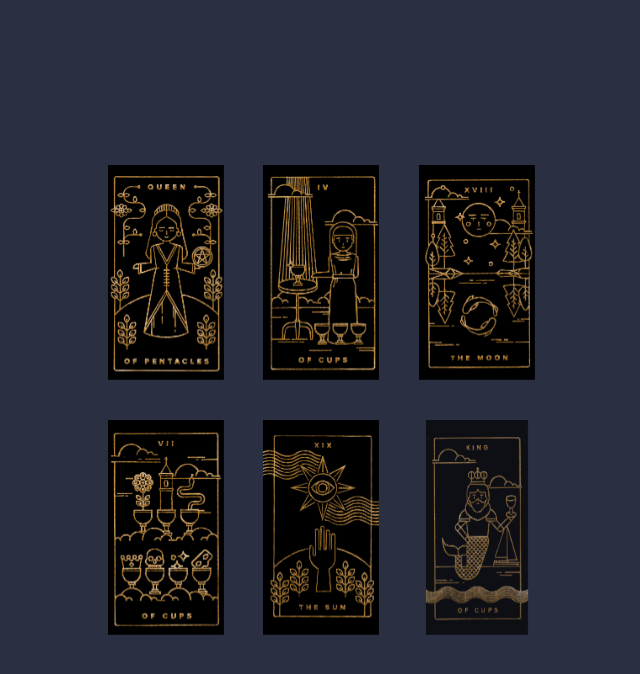
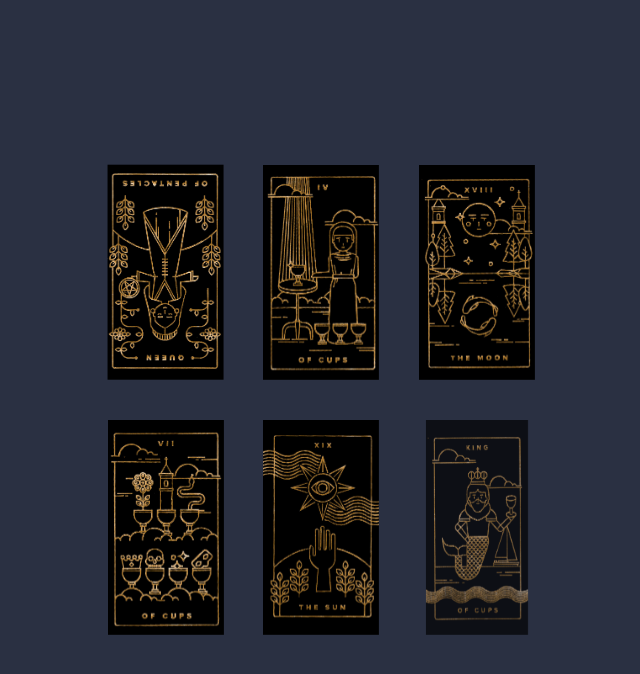
Before and after one commit to softwareengineerjoe/tarot, a React (Vite) app: page /play in a window 1280 px wide. Both pictures are taken after a click on the button "PLAY". Shown: the top 674 px of the page, without its empty margins (319-959 px from the left). Built offline with nearby package versions, Linux system fonts and the light colour scheme; a web font is replaced by a local one.

Commit message:
update render bug

```diff
--- a/src/components/GameStart.jsx
+++ b/src/components/GameStart.jsx
@@ -1,32 +1,54 @@
-import { useState, useMemo, useEffect } from "react";
+import { useState, useEffect, useRef } from "react";
 import constants from "../constants";
 import { useNavigate } from "react-router-dom";
 
 const { cups, majorArcana, pentacles, swords, wands } = constants;
-
 const allCards = [...cups, ...majorArcana, ...pentacles, ...swords, ...wands];
 
-function getRandomCards(array, count) {
+// Function to get cards with reversed state
+function getRandomCardsWithReversed(array, count) {
   const shuffled = [...array].sort(() => 0.5 - Math.random());
-  return shuffled.slice(0, count);
+  return shuffled.slice(0, count).map((card) => ({
+    card,
+    isReversed: Math.random() < 0.5,
+  }));
 }
 
 export default function GameStart() {
   const navigate = useNavigate();
-
-  const selectedCards = useMemo(() => getRandomCards(allCards, 6), []);
-  const reversedStates = useMemo(
-    () => selectedCards.map(() => Math.random() < 0.5),
-    [selectedCards]
-  );
-
+  const [cardsWithState, setCardsWithState] = useState([]);
   const [openModal, setOpenModal] = useState(false);
   const [selectedIndex, setSelectedIndex] = useState(null);
   const [isAnimating, setIsAnimating] = useState(true);
 
+  const animationTimeout = useRef(null);
+
+  function drawCards() {
+    const drawn = getRandomCardsWithReversed(allCards, 6);
+    setCardsWithState(drawn);
+    setIsAnimating(true);
+
+    if (animationTimeout.current) {
+      clearTimeout(animationTimeout.current);
+    }
+
+    animationTimeout.current = setTimeout(() => {
+      setIsAnimating(false);
+    }, 3200);
+  }
+
+  useEffect(() => {
+    drawCards();
+    return () => {
+      if (animationTimeout.current) clearTimeout(animationTimeout.current);
+    };
+  }, []);
+
   function handleOpenModal(index) {
+    if (!isAnimating) {
       setSelectedIndex(index);
       setOpenModal(true);
+    }
   }
 
   function handleCloseModal() {
@@ -34,24 +56,13 @@ export default function GameStart() {
     setSelectedIndex(null);
   }
 
-  useEffect(() => {
-    const animationDuration = 3200;
-    const timer = setTimeout(() => {
-      setIsAnimating(false);
-    }, animationDuration);
-
-    return () => clearTimeout(timer);
-  }, []);
-
   return (
     <div
       id="GameStart"
       className="font-playfair text-gray-200 bg-[#2a3042] min-h-screen flex flex-col lg:flex-row justify-between items-center"
     >
       <button
-        onClick={() => {
-          navigate("/");
-        }}
+        onClick={() => navigate("/")}
         className="uppercase text-[#8c7464] hover:text-gray-200 ease-in duration-200 text-7xl w-full hidden lg:block -rotate-90 opacity-0 animate-fadeIn"
         style={{
           animationDelay: "3s",
@@ -63,40 +74,39 @@ export default function GameStart() {
       </button>
 
       <div className="grid grid-cols-2 md:grid-cols-3 gap-10 w-full p-8 lg:p-0">
-        {selectedCards.map((card, index) => {
-          const isReversed = reversedStates[index];
-          return (
+        {cardsWithState.map(({ card, isReversed }, index) => (
           <div
             key={`${card.card}-${index}`}
             className="flex flex-col items-center justify-center"
           >
             <button
-                onClick={() => {
-                  if (!isAnimating) handleOpenModal(index);
+              onClick={() => handleOpenModal(index)}
+              disabled={isAnimating}
+            >
+              <div
+                className="animate-flipIn opacity-0"
+                style={{
+                  animationDelay: `${index * 0.5}s`,
+                  animationFillMode: "forwards",
                 }}
-                disabled={isAnimating}
               >
                 <img
                   src={card.img}
                   alt={card.card}
-                  className={`w-48 h-auto object-contain animate-flipIn opacity-0`}
+                  className="w-48 h-auto object-contain transition-transform duration-700"
                   style={{
-                    transform: isReversed ? "rotate(180deg)" : "none",
-                    animationDelay: `${index * 0.5}s`,
-                    animationFillMode: "forwards",
+                    transform: isReversed ? "rotate(180deg)" : "rotate(0deg)",
                     pointerEvents: isAnimating ? "none" : "auto",
                   }}
                 />
+              </div>
             </button>
           </div>
-          );
-        })}
+        ))}
       </div>
 
       <button
-        onClick={() => {
-          window.location.reload();
-        }}
+        onClick={drawCards}
         className="uppercase text-[#8c7464] hover:text-gray-200 ease-in duration-200 text-7xl w-full hidden lg:block rotate-90 opacity-0 animate-fadeIn"
         style={{
           animationDelay: "3s",
@@ -109,9 +119,7 @@ export default function GameStart() {
 
       <div className="grid md:grid-cols-2 w-full lg:hidden">
         <button
-          onClick={() => {
-            navigate("/");
-          }}
+          onClick={() => navigate("/")}
           className="border md:border-2 py-4 md:py-12 text-gray-200 uppercase bg-[#8c7464] text-xl md:text-3xl w-full lg:hidden opacity-0 animate-fadeIn"
           style={{
             animationDelay: "3s",
@@ -122,9 +130,7 @@ export default function GameStart() {
           close
         </button>
         <button
-          onClick={() => {
-            window.location.reload();
-          }}
+          onClick={drawCards}
           className="border md:border-2 py-4 md:py-12 text-gray-200 uppercase bg-[#8c7464] text-xl md:text-3xl w-full lg:hidden opacity-0 animate-fadeIn"
           style={{
             animationDelay: "3s",
@@ -147,49 +153,33 @@ export default function GameStart() {
             onClick={(e) => e.stopPropagation()}
           >
             <img
-              src={selectedCards[selectedIndex].img}
-              alt={selectedCards[selectedIndex].card}
+              src={cardsWithState[selectedIndex].card.img}
+              alt={cardsWithState[selectedIndex].card.card}
               className="w-20 h-auto mx-auto mb-4"
               style={{
-                transform: reversedStates[selectedIndex]
+                transform: cardsWithState[selectedIndex].isReversed
                   ? "rotate(180deg)"
                   : "none",
               }}
             />
             <div className="flex items-center justify-center">
               <a
-                href={selectedCards[selectedIndex].link}
+                href={cardsWithState[selectedIndex].card.link}
                 target="_blank"
                 rel="noopener noreferrer"
                 className="inline-flex items-center justify-center text-center mb-2 group"
               >
                 <h2 className="text-2xl font-bold flex items-center gap-2 text-[#8c7464] group-hover:text-[#c3a38c] transition-colors">
-                  {selectedCards[selectedIndex].card}
-                  <svg
-                    xmlns="http://www.w3.org/2000/svg"
-                    className="h-5 w-5 text-[#8c7464] group-hover:text-[#c3a38c] transition-colors"
-                    fill="none"
-                    viewBox="0 0 24 24"
-                    stroke="currentColor"
-                    strokeWidth={2}
-                    aria-hidden="true"
-                    focusable="false"
-                  >
-                    <path
-                      strokeLinecap="round"
-                      strokeLinejoin="round"
-                      d="M18 13v6a2 2 0 0 1-2 2H6a2 2 0 0 1-2-2V8a2 2 0 0 1 2-2h6m4-4h4m0 0v4m0-4L10 14"
-                    />
-                  </svg>
+                  {cardsWithState[selectedIndex].card.card}
                 </h2>
               </a>
             </div>
 
             <p className="text-center mb-4">
-              {reversedStates[selectedIndex]
-                ? selectedCards[selectedIndex].description?.reversed ||
+              {cardsWithState[selectedIndex].isReversed
+                ? cardsWithState[selectedIndex].card.description?.reversed ||
                   "Reversed meaning not available"
-                : selectedCards[selectedIndex].description?.upright ||
+                : cardsWithState[selectedIndex].card.description?.upright ||
                   "Upright meaning not available"}
             </p>
             <button
```
Lines whose indentation alone changed are shown as unchanged.
